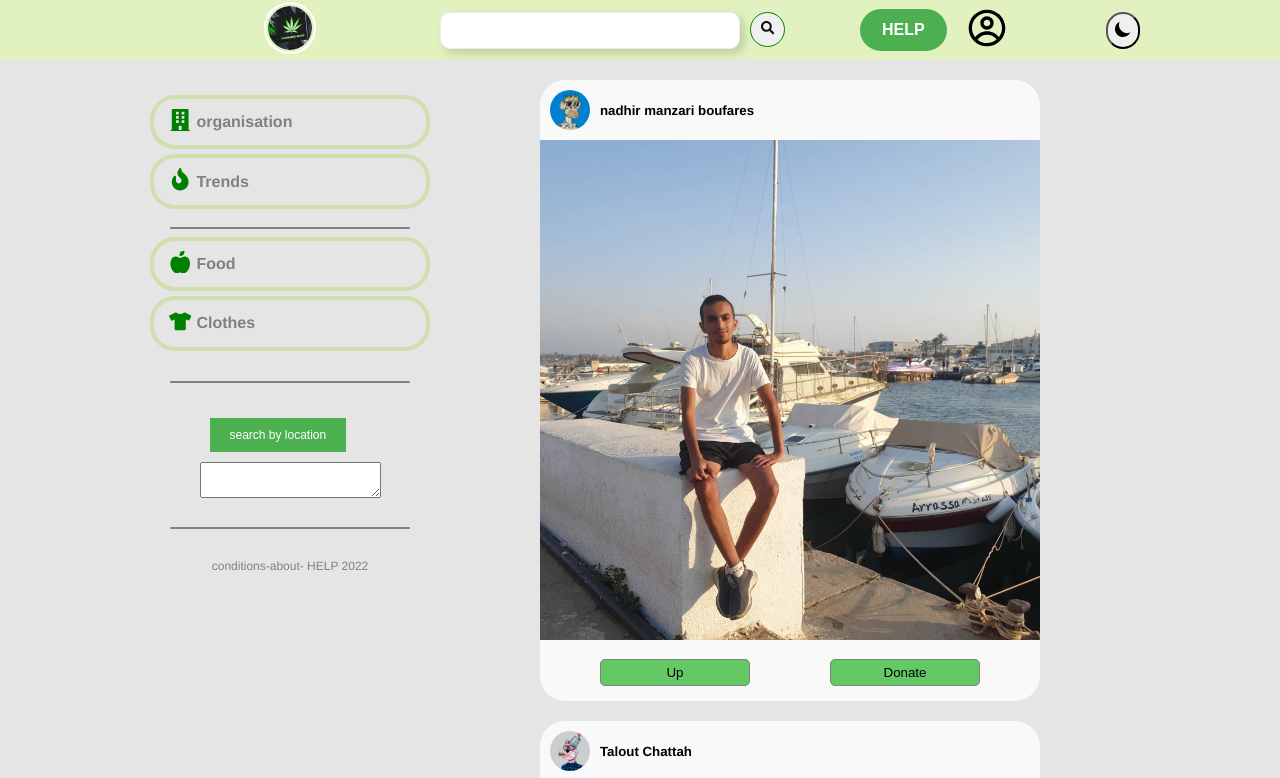
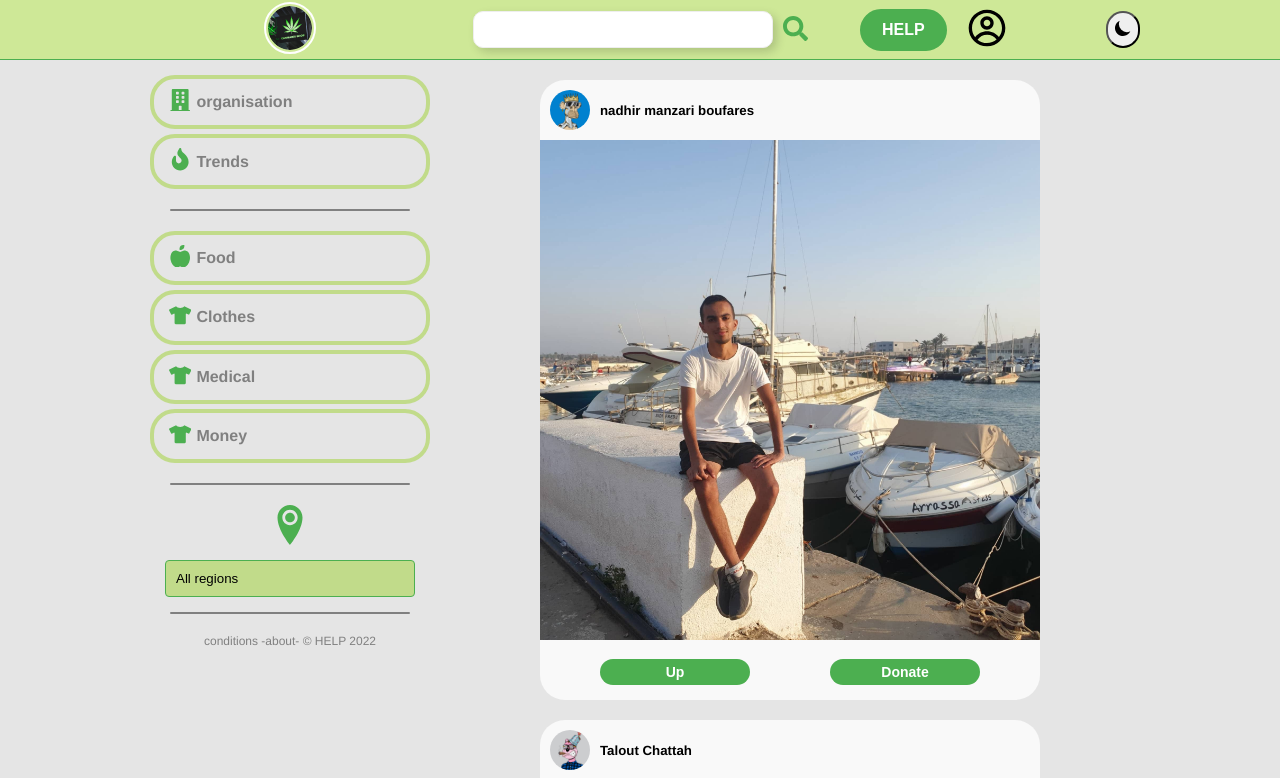
Before and after one commit to nadhirmb/Help-App, a React (Create React App) app: page / in a window 1280 px wide. Shown: the top 778 px of the page. Built offline with nearby package versions, Linux system fonts and the light colour scheme.

Commit message:
adding colors

```diff
--- a/src/components/navbar/NavbarStyle.js
+++ b/src/components/navbar/NavbarStyle.js
@@ -10,7 +10,11 @@ justify-content: center ;
 height: 60px ;
 position: sticky;
 top : 0;
+border-bottom : 1px solid #4CAF50 ;
 backdrop-filter: blur(3px);
+transition-duration: 0.4s;
+
+
 `;
 
 export const DivInsideStyled = styled.div`
--- a/src/components/navbar/searchBar/SearchBar.js
+++ b/src/components/navbar/searchBar/SearchBar.js
@@ -5,8 +5,10 @@ import {FaSearch} from'react-icons/fa';
 const searchBar = () => {
   return (
     <>
-    <InputStyled />
-    <ButtonStyled > <FaSearch/>  </ButtonStyled>
+    <div style={{display : 'flex', justifyContent : 'center', alignItems: 'top'}}>
+     <InputStyled />
+      <FaSearch size = {25} style={{color : '#4CAF50', marginTop: '10px'}}/>
+    </div>
     </>
   );
 }
--- a/src/components/navbar/searchBar/SearchBarStyle.js
+++ b/src/components/navbar/searchBar/SearchBarStyle.js
@@ -12,16 +12,8 @@ export const InputStyled = styled.input`
 
 
 export const ButtonStyled = styled.button`
-  appearance: none ;
   padding: 8px 10px ;
   border: none ;
-  background-color : #F0F0F0 ;
-  color: #121212 ;
   font-weight :100 ;
   border-radius: 25px ;
-  transition-duration: 0.4s;
-  border : 1px solid green;
-&:hover{
-  background-color: #121212;
-  color: #F0F0F0;
-}`;
+`;
--- a/src/components/posts/PostStyle.js
+++ b/src/components/posts/PostStyle.js
@@ -1,26 +1,32 @@
 import styled from "styled-components";
 
 export const ButtonDonate = styled.button`
-  background-color: rgba(100, 200, 100, 1);
-  border-radius : 5px ;
-  border : 1px solid grey ;
+  background-color: #4CAF50;
+  border-radius : 15px ;
+  border : 0px solid grey ;
   width : 150px;
   padding : 5px;
+  color : white;
+  font-size : 14px ;
+  font-weight : bold ;
 
   &:hover{
-    background-color: rgba(80, 170, 80, 1)
+    background-color: #4CAF50 ;
   }
 `;
 
 export const ButtonUp = styled.button`
-  background-color: rgba(100, 200, 100, 1);
-  border-radius : 5px ;
-  border : 1px solid grey ;
+  background-color: #4CAF50;
+  border-radius : 15px ;
+  border : 0px solid grey ;
   width : 150px;
   padding : 5px;
+  color : white;
+  font-size : 14px ;
+  font-weight : bold ;
 
   &:hover{
-    background-color: rgba(80, 170, 80, 1)
+    background-color: #4CAF50
   }
 `;
 
--- a/src/components/sidebar/Sidebar.js
+++ b/src/components/sidebar/Sidebar.js
@@ -1,9 +1,10 @@
 import React from 'react';
 import SideElement from './sideElement/SideElement';
-import { DivStyled, DivSideSection, ButtonLocation, SpanLine, LinkSideSection } from './SidebarStyle';
+import { DivStyled, DivSideSection,DivSideSection3, Select, SpanLine, LinkSideSection } from './SidebarStyle';
 import { FaBuilding,FaFire,FaAppleAlt,FaTshirt } from 'react-icons/fa';
+import {ImLocation2} from 'react-icons/im';
 
-const style = { color: "green", fontSize: "1.4em", margin: "0px 5px" };
+const style = { color: "#4CAF50", fontSize: "1.4em", margin: "0px 5px" };
 
 
 const Sidebar = (props) => {
@@ -14,23 +15,30 @@ const Sidebar = (props) => {
         <DivSideSection>
           <SideElement icon = {<FaBuilding style={style}/>} theme = {props.theme} setTheme={props.setTheme} name = {'organisation'} />
           <SideElement icon = {<FaFire     style={style} />} theme = {props.theme} setTheme={props.setTheme} name = {'Trends'} />
-          <SpanLine></SpanLine>
-        </DivSideSection>
-
-        <DivSideSection>
-          <SideElement icon = {<FaAppleAlt style={style} />}theme = {props.theme} setTheme={props.setTheme}  name = {'Food'} />
-          <SideElement icon = {<FaTshirt style={style} />} theme = {props.theme} setTheme={props.setTheme} name = {'Clothes'} />
 
         </DivSideSection>
         <SpanLine></SpanLine>
         <DivSideSection>
-          <ButtonLocation> search by location</ButtonLocation>
-          <br/>
-          <textarea></textarea>
-         </DivSideSection>
+          <SideElement icon = {<FaAppleAlt style={style} />}theme = {props.theme} setTheme={props.setTheme}  name = {'Food'} />
+          <SideElement icon = {<FaTshirt style={style} />} theme = {props.theme} setTheme={props.setTheme} name = {'Clothes'} />
+          <SideElement icon = {<FaTshirt style={style} />} theme = {props.theme} setTheme={props.setTheme} name = {'Medical'} />
+          <SideElement icon = {<FaTshirt style={style} />} theme = {props.theme} setTheme={props.setTheme} name = {'Money'} />
+
+
+        </DivSideSection>
+        <SpanLine></SpanLine>
+        <DivSideSection3 >
+          <ImLocation2 size={40} style={{color :'#4CAF50', margin : '5px 0px 15px 0px'}}/>
+          <Select>
+            <option value = "0"> All regions </option>
+            <option value = "1"> Tipaza</option>
+            <option value = "2"> Blida</option>
+            <option value = "3"> Blida</option>
+          </Select>
+         </DivSideSection3>
          <SpanLine></SpanLine>
         <LinkSideSection style={{margin : '0px' , color : 'grey'}}>
-          <a href="www.">conditions</a> - <a href="www.">about</a> - HELP 2022
+          <a href="www.">conditions - </a> <a href="www."> about </a> - &copy;	 HELP 2022
         </LinkSideSection>
       </DivStyled>
       </>
--- a/src/components/sidebar/SidebarStyle.js
+++ b/src/components/sidebar/SidebarStyle.js
@@ -1,42 +1,46 @@
 import styled from "styled-components";
 
-
 export const DivStyled = styled.div`
-  padding : 10px ;
-  width: 300px ;
-  display: flex ;
-  flex-direction : column ;
-  align-items: center ;
-  justify-content : flex-start ;
-  margin-top: 20px;
-  position : sticky ;
-  top :  60px ;
+  padding: 10px;
+  width: 300px;
+  display: flex;
+  flex-direction: column;
+  align-items: center;
+  justify-content: flex-start;
+  position: sticky;
+  top: 60px;
 `;
 
-export const DivSideSection = styled.div`
+export const DivSideSection = styled.div``;
+export const DivSideSection3 = styled.div`
+display : flex ;
+flex-direction : column ;
+align-items: center;
+justify-content : center ;
 
 `;
 
+
 export const LinkSideSection = styled.div`
-display : flex;
-padding : 5px;
+  display: flex;
+  padding: 5px;
   align-items: flex-start;
   justify-content: left;
   text-decoration: none;
-font-size : 12px;
-text-decoration-color: none ;
+  font-size: 12px;
+  text-decoration-color: none;
 `;
 
 export const ButtonLocation = styled.button`
-            background-color: #4CAF50 ;
-            border: none ;
-            color: white ;
-            margin: 10px ;
-            padding: 10px 20px ;
-            text-align: center ;
-            text-decoration: none ;
-            display: inline-block ;
-            font-size: 12px ;
+  background-color: #4caf50;
+  border: none;
+  color: white;
+  margin: 10px;
+  padding: 10px 20px;
+  text-align: center;
+  text-decoration: none;
+  display: inline-block;
+  font-size: 12px;
 `;
 
 export const SpanLine = styled.span`
@@ -44,5 +48,26 @@ export const SpanLine = styled.span`
   padding: 1px 120px;
   background-color: grey;
   border-radius: 10px;
-        margin: 25px ;
+  margin: 15px;
 `;
+
+export const Select = styled.select`
+  width : 250px ;
+  padding: 10px;
+  border-radius: 25px;
+  border: 1px solid #4CAF50;
+  border-radius: 4px;
+  background: ${ props => props.theme.pageBackground } ;
+  outline: none;
+  display: flex;
+  appearance: none;
+  cursor: pointer;
+  align-items: center;
+  justify-content: center;
+
+  &:after {
+    border: 2px solid black;
+  }
+
+  transition-duration: 0.4s;
+`;
--- a/src/components/sidebar/sideElement/SideElementStyle.js
+++ b/src/components/sidebar/sideElement/SideElementStyle.js
@@ -14,6 +14,7 @@ export const DivElement = styled.div`
   &:hover {
     background-color: #9DD180;
   }
+  transition-duration: 0.4s;
   `;
 
   export const AElement = styled.a`
--- a/src/theme.js
+++ b/src/theme.js
@@ -1,7 +1,7 @@
 
 
 const LightTheme = {
-  pageBackground  : 'rgba(157, 209, 48, .3)' ,
+  pageBackground  : 'rgba(157, 209, 48, 0.5)' ,
   primaryGreen : '#A4E27B',
   secondaryGreen : '#00B194',
   primaryGrey : '#e5e5e5' ,
```
Lines whose indentation alone changed are shown as unchanged.
